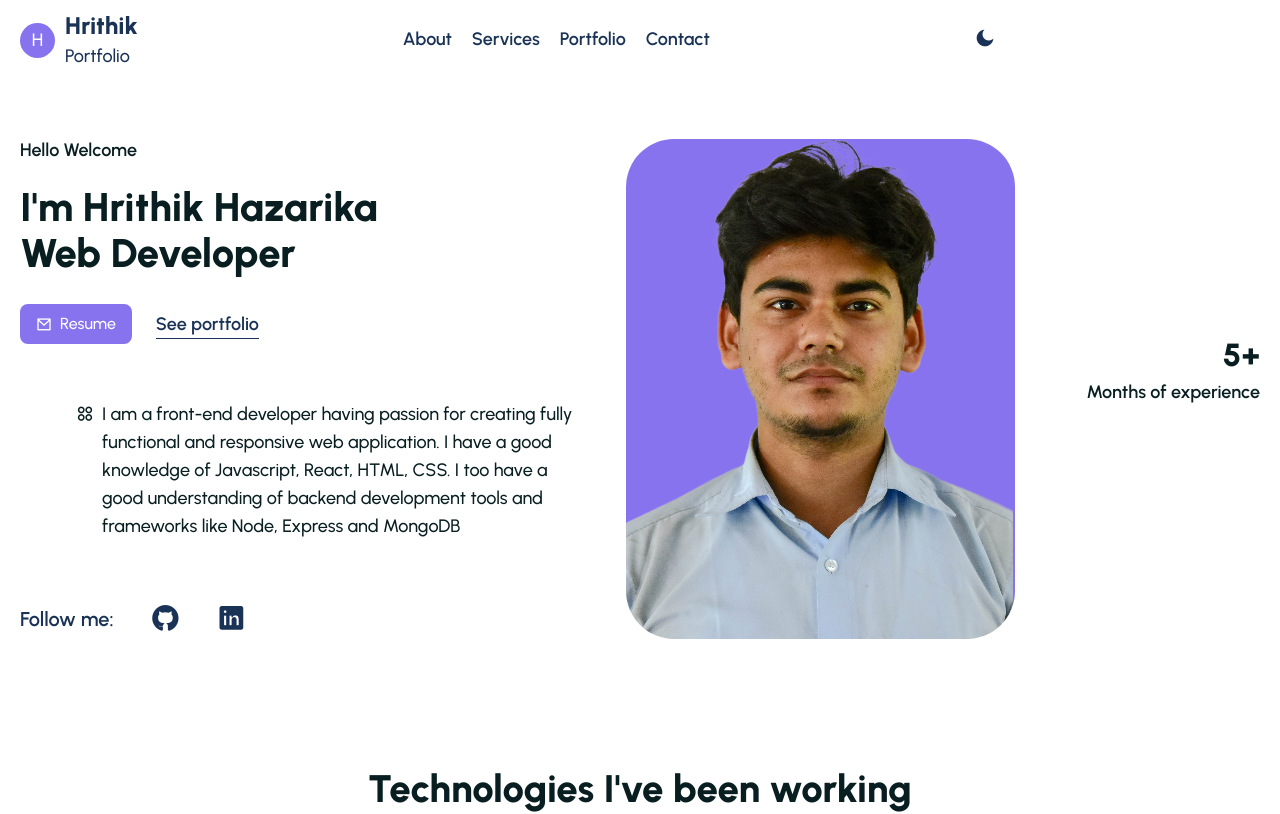
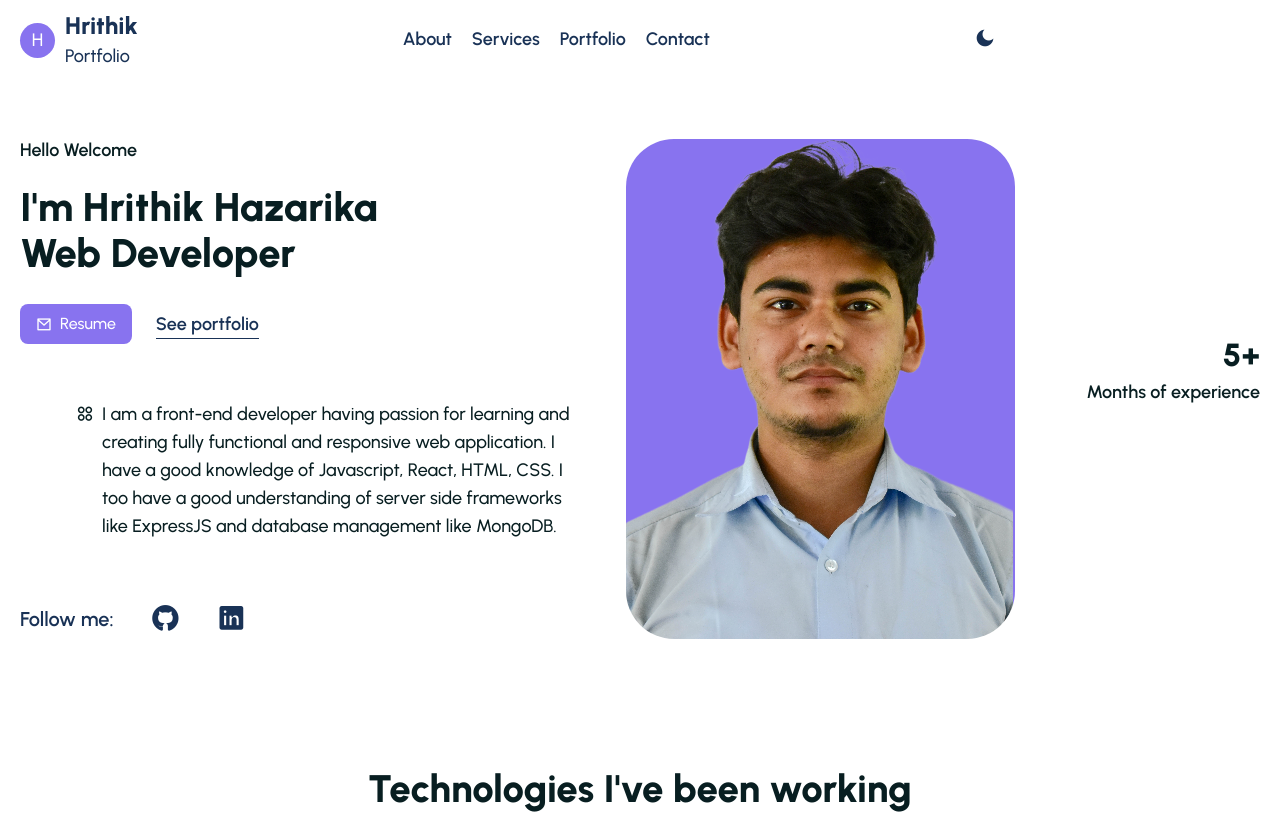
Before and after one commit to Hrithik100/portfolio_react, a React (Vite) app: page / in a window 1280 px wide. Shown: the top 814 px of the page. Built offline with nearby package versions, Linux system fonts and the light colour scheme.

Commit message:
updated theme

```diff
--- a/src/components/Ui/Hero.jsx
+++ b/src/components/Ui/Hero.jsx
@@ -82,11 +82,10 @@ const Hero = () => {
               <span>
                 <i className="ri-apps-2-line"></i>
               </span>
-              I am a front-end developer having passion for creating fully
+              I am a front-end developer having passion for learning and creating fully
               functional and responsive web application. I have a good knowledge
               of Javascript, React, HTML, CSS. I too have a good understanding
-              of backend development tools and frameworks like Node, Express and
-              MongoDB
+              of server side frameworks like ExpressJS and database management like MongoDB.
             </p>
             <div className="flex items-center gap-9 mt-14">
               <span
```
